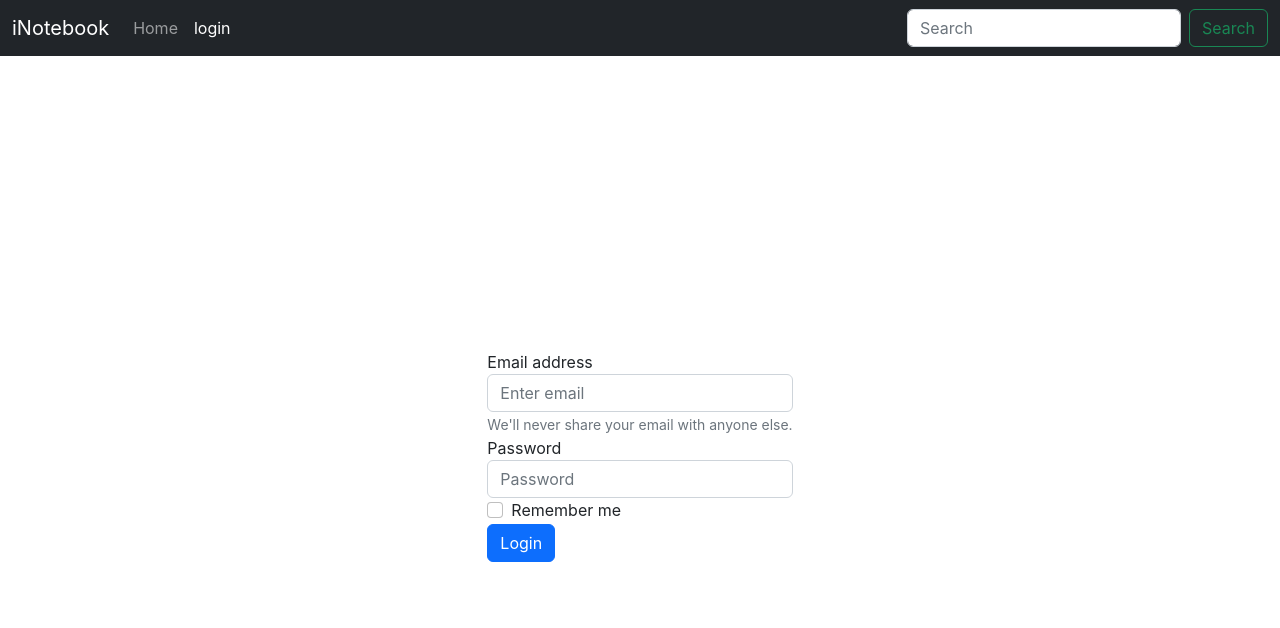
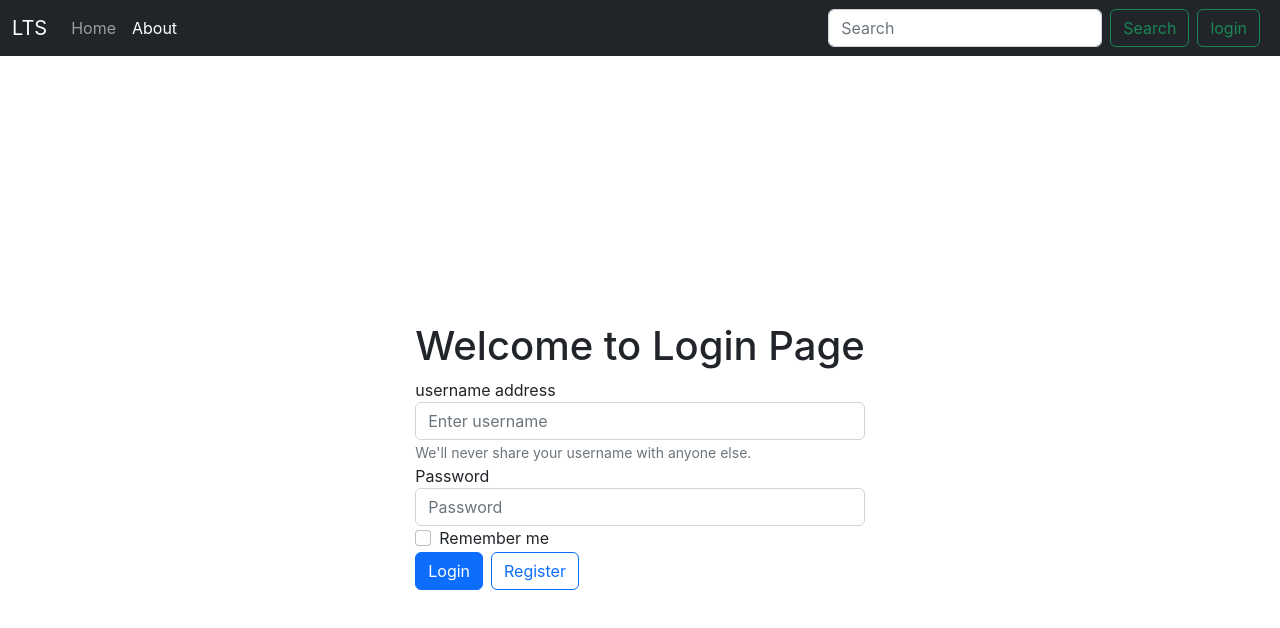
Before and after one commit to pitamen/employee-rtls-dashboard, a React (Create React App) app: page /login in a window 1280 px wide. Shown: the top 628 px of the page. Built offline with nearby package versions, Linux system fonts and the light colour scheme.

Commit message:
Added login page and get authenticate user from token from backend

```diff
--- a/package.json
+++ b/package.json
@@ -15,7 +15,7 @@
     "web-vitals": "^2.1.4"
   },
   "scripts": {
-    "start": "react-scripts start",
+    "start": "react-scripts start ",
     "build": "react-scripts build",
     "test": "react-scripts test",
     "eject": "react-scripts eject"
--- a/src/App.js
+++ b/src/App.js
@@ -3,6 +3,7 @@ import { BrowserRouter as Router, Routes, Route } from "react-router-dom";
 import Home from './components/Home';
 import Navbar from './components/Navbar'
 import Login from './components/Login'
+import Register from './components/Register'
 
 function App() {
   return (
@@ -11,8 +12,10 @@ function App() {
         <Navbar/>
         <div className='container'>
         <Routes>
-          <Route exact path='/' element= {<Home/>}/>
+          <Route exact path='/' element= {<Login/>}/>
           <Route exact path='/login' element= {<Login/>}/>
+          <Route exact path='/register' element= {<Register/>}/>
+          <Route exact path='/home' element= {<Home/>}/>
         </Routes>
         </div>
       </Router>
--- a/src/components/Home.js
+++ b/src/components/Home.js
@@ -11,8 +11,8 @@ const App = () => {
   const [users, setUsers] = useState([]);
 
   const dummyUserData = [
-    { id: 1, name: 'User 1', lat: 27.700769, lng: 85.300140, icon: userIcon1 },
-    { id: 2, name: 'User 2', lat: 27.6710, lng: 85.4298, icon: userIcon2 },
+    { id: 1, name: 'Aakash', lat: 27.700769, lng: 85.300140, icon: userIcon1 },
+    { id: 2, name: 'Nirakar', lat: 27.6710, lng: 85.4298, icon: userIcon2 },
     // Add more user data here
   ];
 
@@ -20,8 +20,8 @@ const App = () => {
     const intervalId = setInterval(() => {
       const updatedUsers = dummyUserData.map((user) => ({
         ...user,
-        lat: user.lat + (Math.random() - 0.5) * 0.1,
-        lng: user.lng + (Math.random() - 0.5) * 0.1,
+        lat: user.lat + (Math.random() - 0.2) * 0.01,
+        lng: user.lng + (Math.random() - 0.2) * 0.01,
       }));
       setUsers(updatedUsers);
     }, 5000);
@@ -35,7 +35,7 @@ const App = () => {
     <div className="App">
       <h1>Live Employee Locations</h1>
       <div className="map-container">
-        <MapContainer center={[37.7749, -122.4194]} zoom={10} style={{ height: '500px', width: '100%' }}>
+        <MapContainer center={[27.700769, 85.300140]} zoom={10} style={{ height: '500px', width: '100%' }}>
           <TileLayer
             url="https://{s}.tile.openstreetmap.org/{z}/{x}/{y}.png"
             attribution='&copy; <a href="https://www.openstreetmap.org/copyright">OpenStreetMap</a> contributors'
--- a/src/components/Login.js
+++ b/src/components/Login.js
@@ -1,23 +1,53 @@
-import React from 'react'
+import React, { useState } from 'react'
+import { useNavigate } from 'react-router-dom';
 
 const Login = () => {
+
+  const [credentials, setcredentials] = useState({ username: "", password: "" })
+
+  const navigate = useNavigate();
+
+  const handleSubmit = async (e) => {
+    e.preventDefault();
+    const response = await fetch("http://localhost:5000/admin/login", {
+      method: 'POST',
+      headers: {
+        'Content-Type': 'application/json'
+      },
+      body: JSON.stringify({ username: credentials.username, password: credentials.password })
+    });
+    const json = await response.json();
+    console.log(json)
+    if (json.username === credentials.username) {
+      localStorage.setItem('token', json.authtoken);
+      navigate("/home")
+    }
+    else {
+      alert("Invalid Credentials")
+    }
+  }
+  const onChange = (e) => {
+    setcredentials({ ...credentials, [e.target.name]: e.target.value })
+  }
   return (
     <div><div className='container d-flex align-items-center justify-content-center' style={{ height: '100vh' }}>
-    <form>
+      <form onSubmit={handleSubmit}>
+        <h1>Welcome to Login Page</h1>
         <div className="form-group">
-        <label htmlFor="exampleInputEmail1">Email address</label>
-        <input type="email" className="form-control" id="exampleInputEmail1" aria-describedby="emailHelp" placeholder="Enter email" />
-        <small id="emailHelp" className="form-text text-muted">We'll never share your email with anyone else.</small>
+          <label htmlFor="username">username address</label>
+          <input type="text" className="form-control" id="username" name='username' value={credentials.username} onChange={onChange} aria-describedby="usernameHelp" placeholder="Enter username" />
+          <small id="usernameHelp" className="form-text text-muted">We'll never share your username with anyone else.</small>
         </div>
         <div className="form-group">
-        <label htmlFor="exampleInputPassword1">Password</label>
-        <input type="password" className="form-control" id="exampleInputPassword1" placeholder="Password" />
+          <label htmlFor="password">Password</label>
+          <input type="password" className="form-control" id="password" name='password' value={credentials.password} onChange={onChange} placeholder="Password" />
         </div>
         <div className="form-group form-check">
           <input type="checkbox" className="form-check-input" id="exampleCheck1" />
           <label className="form-check-label" htmlFor="exampleCheck1">Remember me</label>
         </div>
-      <button type="submit" className="btn btn-primary"  >Login</button>
+        <button type="submit" className="btn btn-primary" > Login</button>
+        <a className="btn btn-outline-primary mx-2" href="/register" role='button'>Register</a>
       </form>
     </div></div>
   )
--- a/src/components/Navbar.js
+++ b/src/components/Navbar.js
@@ -3,28 +3,29 @@ import { Link, useLocation } from 'react-router-dom';
 
 export const Navbar = () => {
   let location = useLocation();
-  useEffect(()=>{
-  },[location])
+  useEffect(() => {
+  }, [location])
   return (
     <div>
       <nav className="navbar navbar-expand-lg navbar-dark bg-dark">
         <div className="container-fluid">
-    <Link className="navbar-brand" to="/">iNotebook</Link>
+          <Link className="navbar-brand" to="/home">LTS</Link>
           <button className="navbar-toggler" type="button" data-bs-toggle="collapse" data-bs-target="#navbarSupportedContent" aria-controls="navbarSupportedContent" aria-expanded="false" aria-label="Toggle navigation">
             <span className="navbar-toggler-icon"></span>
           </button>
           <div className="collapse navbar-collapse" id="navbarSupportedContent">
             <ul className="navbar-nav me-auto mb-2 mb-lg-0">
               <li className="nav-item">
-          <Link className={`nav-link ${location.pathname ==="/" ? "active" : ""}`} aria-current="page" to="/">Home</Link>
+                <Link className={`nav-link ${location.pathname === "/home" ? "active" : ""}`} aria-current="page" to="/">Home</Link>
               </li>
               <li className="nav-item">
-          <Link className={`nav-link ${location.pathname ==="/login" ? "active" : ""}`} to="/login">login</Link>
+                <Link className={`nav-link ${location.pathname === "/login" ? "active" : ""}`} to="/">About</Link>
               </li>
             </ul>
             <form className="d-flex" role="search">
-        <input className="form-control me-2" type="search" placeholder="Search" aria-label="Search"/>
+              <input className="form-control me-2" type="search" placeholder="Search" aria-label="Search" />
               <button className="btn btn-outline-success" type="submit">Search</button>
+              <Link className="btn btn-outline-success mx-2" to="/login" role='button'>login</Link>
             </form>
           </div>
         </div>
--- /dev/null
+++ b/src/components/Register.js
@@ -0,0 +1,28 @@
+import React from 'react'
+
+const Register = () => {
+    return (
+        <div><div className='container d-flex align-items-center justify-content-center' style={{ height: '100vh' }}>
+            <form>
+                <h1>Welcome to Register Page</h1>
+                <div className="form-group">
+                    <label htmlFor="exampleInputEmail1">Email address</label>
+                    <input type="email" className="form-control" id="exampleInputEmail1" aria-describedby="emailHelp" placeholder="Enter email" />
+                    <small id="emailHelp" className="form-text text-muted">We'll never share your email with anyone else.</small>
+                </div>
+                <div className="form-group">
+                    <label htmlFor="exampleInputPassword1">Password</label>
+                    <input type="password" className="form-control" id="exampleInputPassword1" placeholder="Password" />
+                </div>
+                <div className="form-group">
+                    <label htmlFor="exampleInputPassword2">Confirm Password</label>
+                    <input type="password" className="form-control" id="exampleInputPassword2" placeholder="Confirm-Password" />
+                </div>
+                <button type="submit" className="btn btn-primary my-2" > Register</button>
+                <a className="btn btn-outline-primary mx-2" href="/login" role='button'>login</a>
+            </form>
+        </div></div>
+    )
+}
+
+export default Register;
```
Lines whose indentation alone changed are shown as unchanged.
